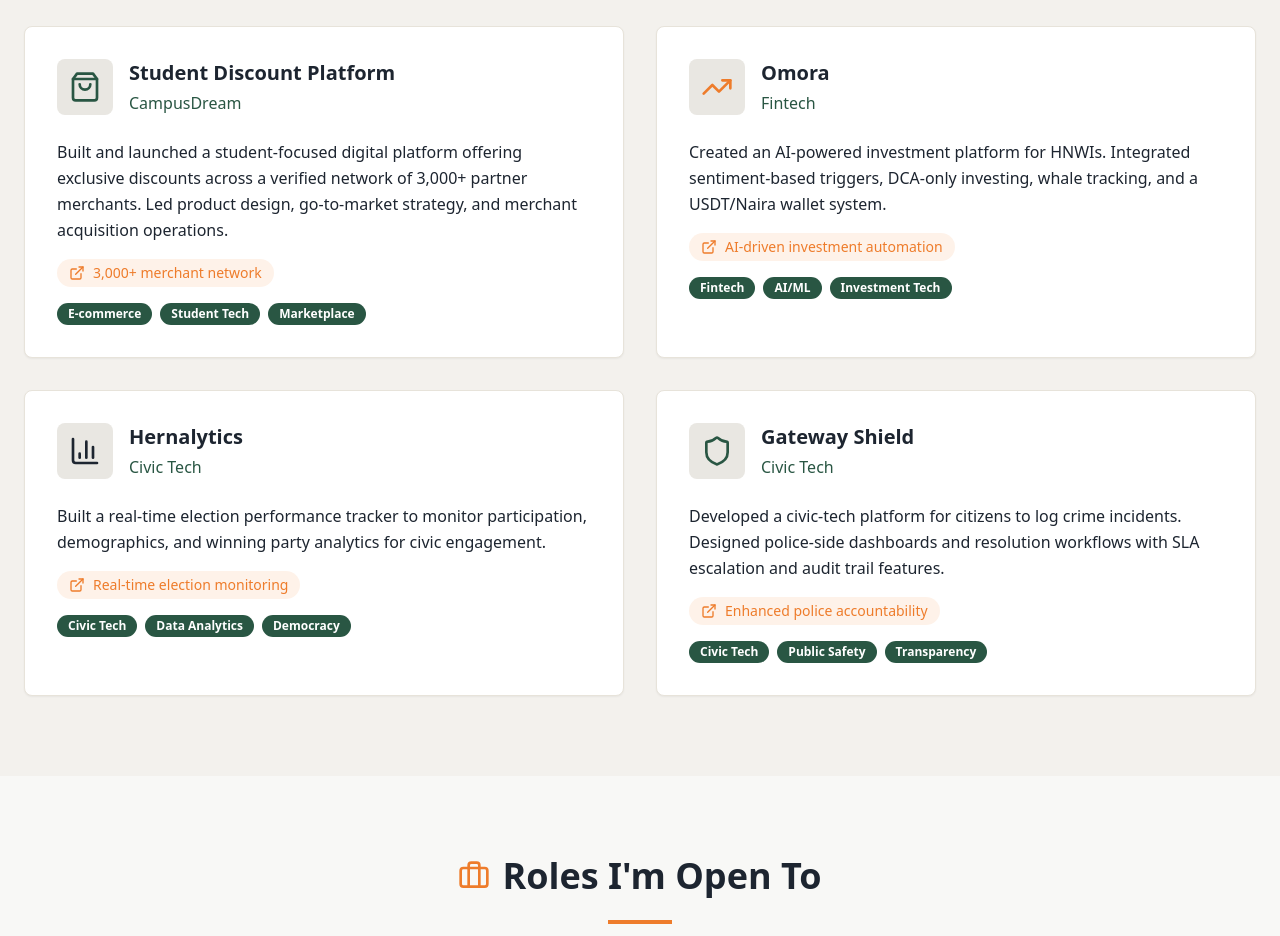
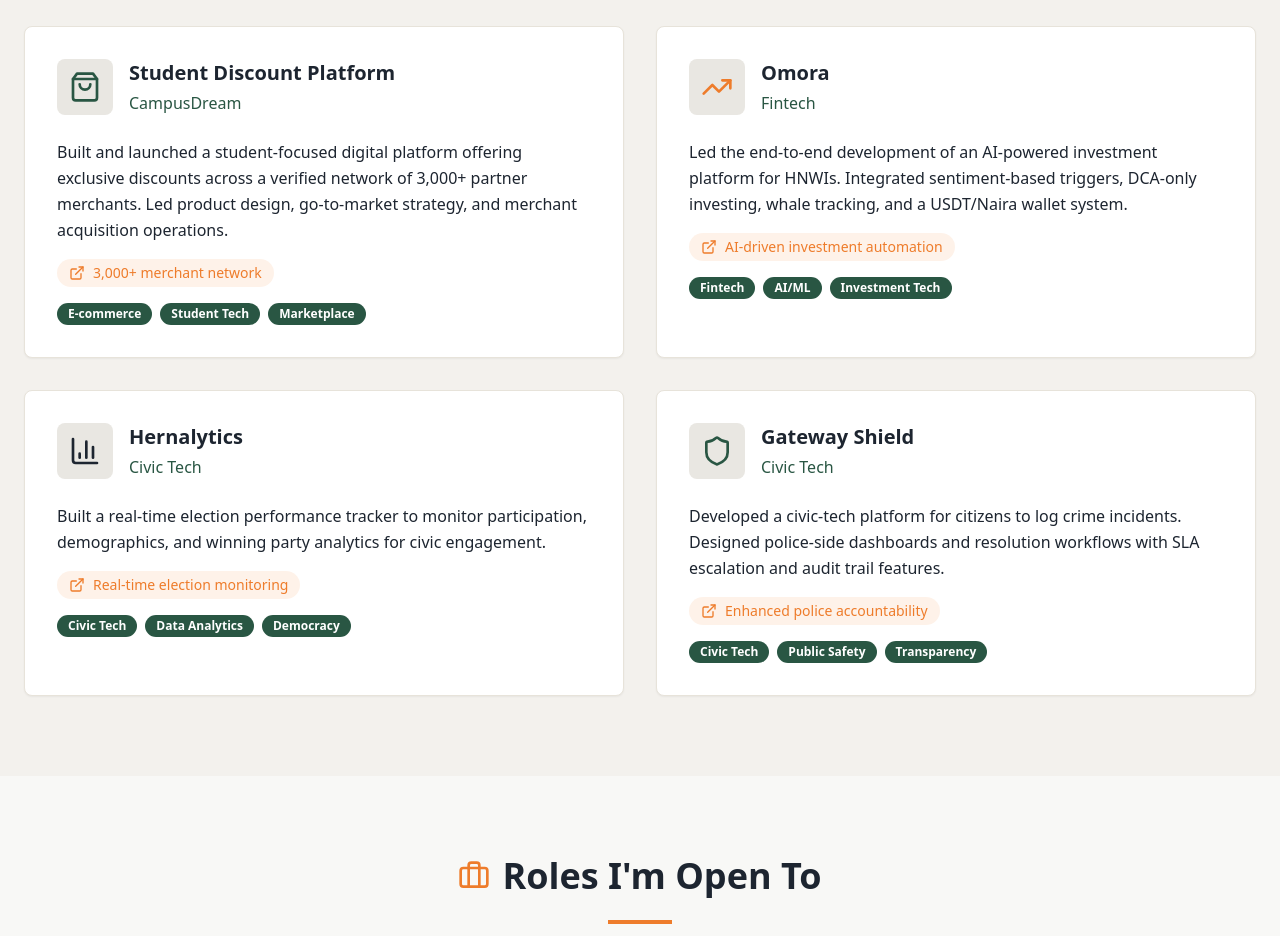
Before and after one commit to odietea/scale-impact-clarity, a React (Vite) app: page / in a window 1280 px wide. Shown: the part 3320-4256 px from the top of the page. Built offline with nearby package versions, Linux system fonts and the light colour scheme.

Commit message:
Update project description

```diff
--- a/src/components/ProjectsSection.tsx
+++ b/src/components/ProjectsSection.tsx
@@ -33,7 +33,7 @@ const ProjectsSection = () => {
       icon: <TrendingUp className="w-8 h-8 text-accent" />,
       title: "Omora",
       company: "Fintech",
-      description: "Created an AI-powered investment platform for HNWIs. Integrated sentiment-based triggers, DCA-only investing, whale tracking, and a USDT/Naira wallet system.",
+      description: "Led the end-to-end development of an AI-powered investment platform for HNWIs. Integrated sentiment-based triggers, DCA-only investing, whale tracking, and a USDT/Naira wallet system.",
       impact: "AI-driven investment automation",
       tags: ["Fintech", "AI/ML", "Investment Tech"]
     },
```
